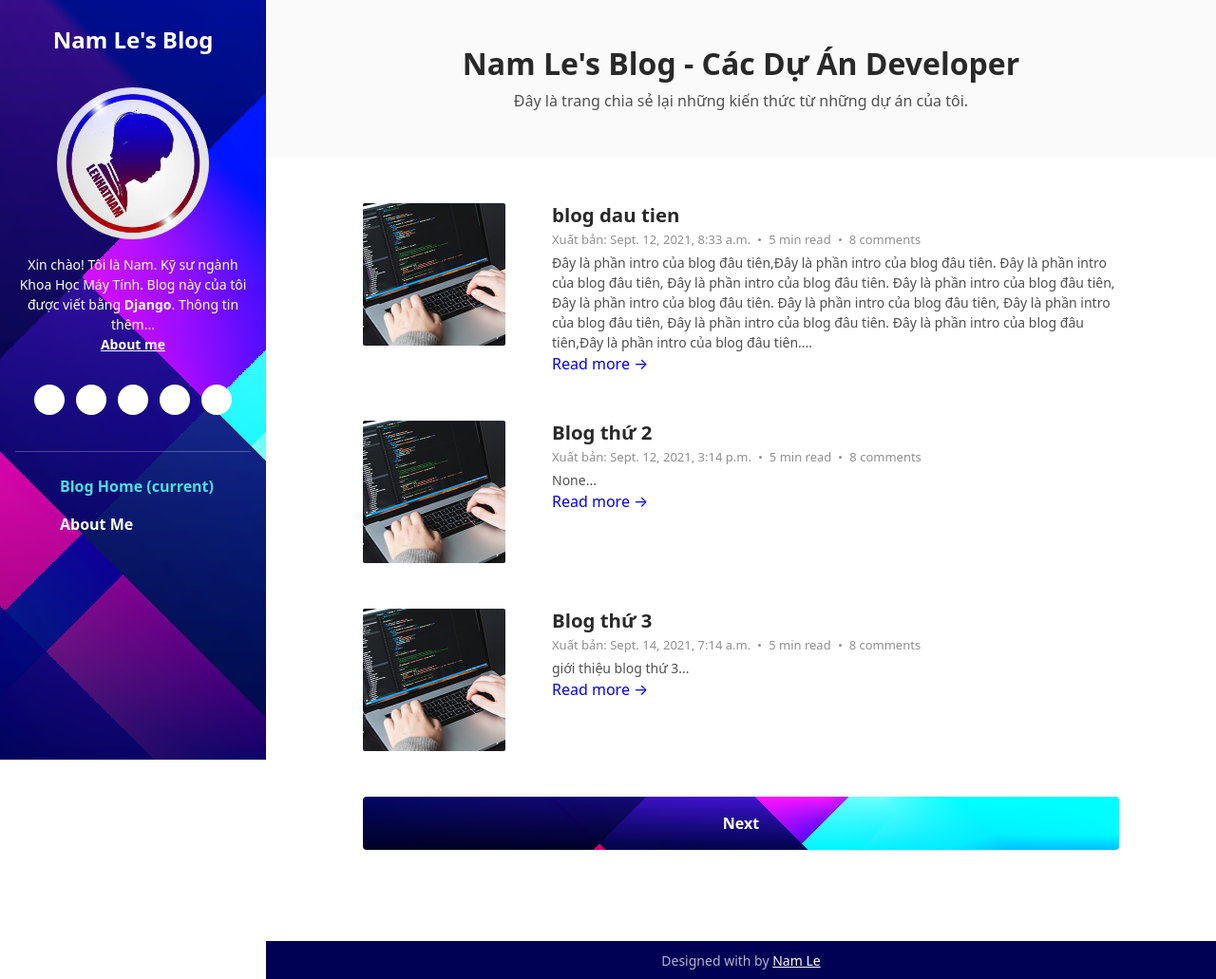
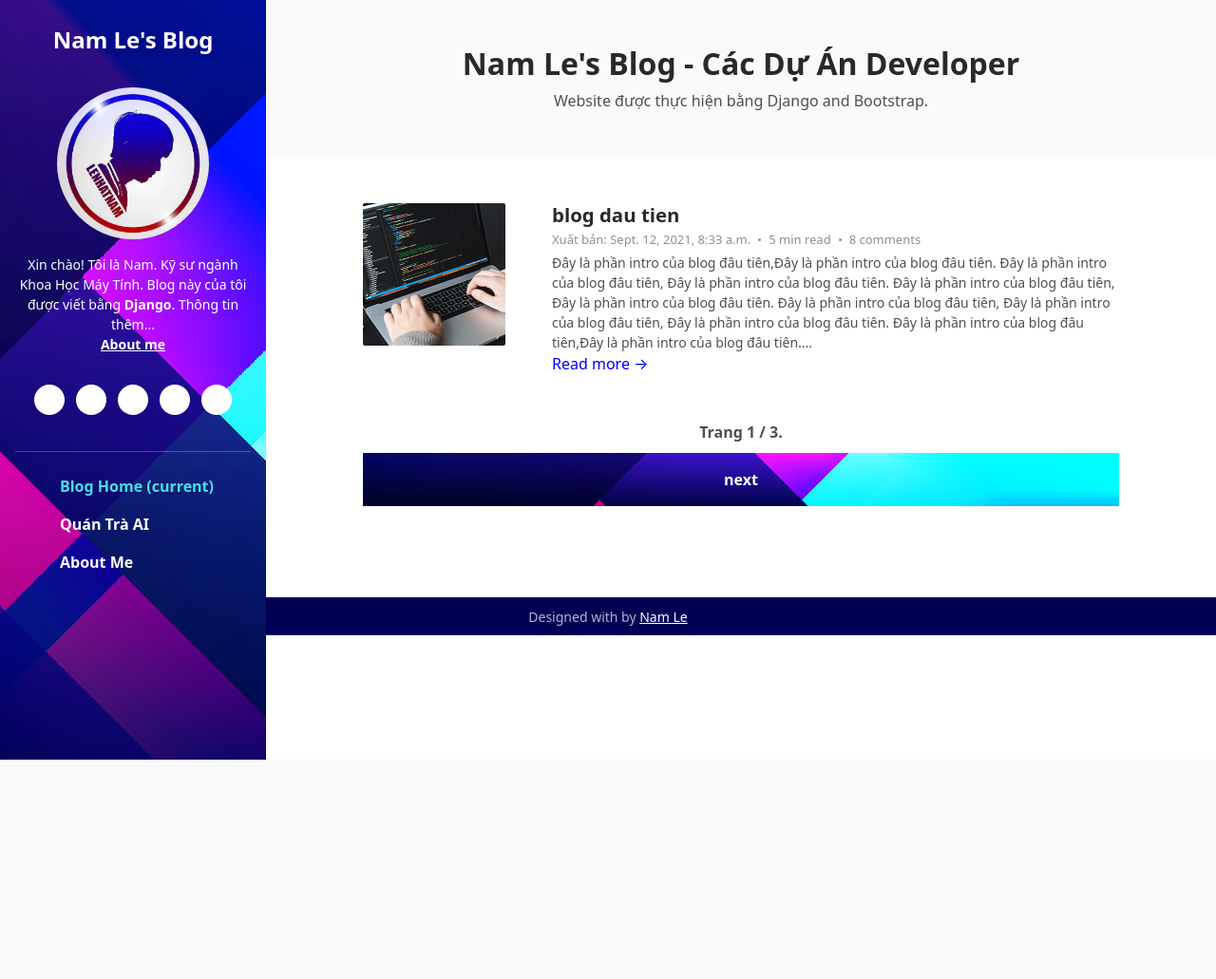
Before and after one commit to lehatnam82/Django1, a Django app: page / in a window 1280 px wide. Shown: the whole page at 95% size. After the commit the page ends 800 px from the top, so only its background shows below. Run offline with Django 3.2, Linux system fonts and the light colour scheme; data comes from the database, SQL or seed files in the repository; some libraries are stand-ins or nearby versions.

Commit message:
custom 1

```diff
--- a/home/static/home/css/custom-1.css
+++ b/home/static/home/css/custom-1.css
@@ -7,3 +7,5 @@ a {color: #0000FF;}
 .theme-bg-dark {background: #000055 !important;}
 .header .nav-item .nav-link.active {color:#48E0E4 !important;}
 .header .nav-item .nav-link{color: white !important;}
+div.show-trang {margin-top: 3rem !important; margin-bottom: 10px; text-align: center;}
+.my-5 {margin-top: 0px !important;}
--- a/home/templates/home/fooder.html
+++ b/home/templates/home/fooder.html
@@ -1,6 +1,4 @@
 <footer class="footer text-center py-2 theme-bg-dark">
-
     <!--/* This template is free as long as you keep the footer attribution link. If you'd like to use the template without the attribution link, you can buy the commercial license via our website: themes.3rdwavemedia.com Thank you for your support. :) */-->
-    <small class="copyright">Designed with <i class="fas fa-heart" style="color: #fb866a;"></i> by <a href="https://themes.3rdwavemedia.com" target="_blank"> Nam Le</a></small>
-
+    <small class="copyright">Designed with <i class="fas fa-heart" style="color: #fb866a;"></i> by <a href="#"> Nam Le</a></small>
 </footer>
--- a/home/templates/home/index.html
+++ b/home/templates/home/index.html
@@ -8,9 +8,6 @@
 {% block cssBlock %}
 <link id="theme-style" rel="stylesheet" href="{% static 'home/css/theme-1.css' %}">
 <link id="theme-style" rel="stylesheet" href="{% static 'home/css/custom-1.css' %}">
-<style>
-
-</style>
 
 {% endblock %}
 
@@ -21,7 +18,7 @@
 	<section class="cta-section theme-bg-light py-5">
 		<div class="container text-center single-col-max-width">
 			<h1 class="heading">Nam Le's Blog - Các Dự Án Developer</h1>
-			<div class="intro">Đây là trang chia sẻ lại những kiến thức từ những dự án của tôi.</div>
+			<div class="intro">Website được thực hiện bằng Django and Bootstrap.</div>
 		</div><!--//container-->
 	</section>
 
@@ -42,11 +39,19 @@
                     </div><!--//row-->
                 </div><!--//item-->
             {% endfor %}
-
-			<nav class="blog-nav nav nav-justified my-5">
-			  <a class="nav-link-prev nav-item nav-link d-none rounded-left" href="#">Previous<i class="arrow-prev fas fa-long-arrow-alt-left"></i></a>
-			  <a class="nav-link-next nav-item nav-link rounded" href="#">Next<i class="arrow-next fas fa-long-arrow-alt-right"></i></a>
-			</nav>
+				<div class = "show-trang"><strong>
+					Trang {{ listBlog.number }} / {{ listBlog.paginator.num_pages }}.
+				</strong>
+				</div>
+				<nav class="blog-nav nav nav-justified my-5">
+					{% if listBlog.has_previous %}
+						<a class="nav-link-prev nav-item nav-link rounded-left" href="?page={{ listBlog.previous_page_number }}">previous<i class="arrow-prev fas fa-long-arrow-alt-left"></i></a>
+					{% endif %}
+					{% if listBlog.has_next %}
+						<a class="nav-link-next nav-item nav-link rounded-right" href="?page={{ listBlog.next_page_number }}">next<i class="arrow-next fas fa-long-arrow-alt-right"></i></a>
+					{% endif %}
+				</nav>
+			</div>
 
 		</div>
 	</section>
--- a/home/templates/home/navbar.html
+++ b/home/templates/home/navbar.html
@@ -14,21 +14,24 @@
 
                 <div class="bio mb-3">Xin chào! Tôi là Nam. Kỹ sư ngành Khoa Học Máy Tính. Blog này của tôi được viết bằng <strong>Django</strong>. Thông tin thêm...<br><a href="#"><strong>About me</strong></a></div><!--//bio-->
                 <ul class="social-list list-inline py-3 mx-auto">
-                    <li class="list-inline-item"><a href="#"><i class="fab fa-twitter fa-fw"></i></a></li>
-                    <li class="list-inline-item"><a href="#"><i class="fab fa-linkedin-in fa-fw"></i></a></li>
-                    <li class="list-inline-item"><a href="#"><i class="fab fa-github-alt fa-fw"></i></a></li>
-                    <li class="list-inline-item"><a href="#"><i class="fab fa-stack-overflow fa-fw"></i></a></li>
-                    <li class="list-inline-item"><a href="#"><i class="fab fa-codepen fa-fw"></i></a></li>
+                    <li class="list-inline-item"><a href="https://www.facebook.com/NamLNN/"><i class="fab fa-facebook fa-fw"></i></a></li>
+                    <li class="list-inline-item"><a href="https://www.youtube.com/c/QuánTràAI"><i class="fab fa-youtube fa-fw"></i></a></li>
+                    <li class="list-inline-item"><a href="https://github.com/lehatnam82"><i class="fab fa-github-alt fa-fw"></i></a></li>
+                    <li class="list-inline-item"><a href="https://quantraai.com/"><i class="fab fa-wordpress fa-fw"></i></a></li>
+                    <li class="list-inline-item"><a href="https://stackoverflow.com/users/16916452/"><i class="fab fa-stack-overflow fa-fw"></i></a></li>
                 </ul><!--//social-list-->
                 <hr>
             </div><!--//profile-section-->
 
             <ul class="navbar-nav flex-column text-start">
                 <li class="nav-item">
-                    <a class="nav-link active" href="index.html"><i class="fas fa-home fa-fw me-2"></i>Blog Home <span class="sr-only">(current)</span></a>
+                    <a class="nav-link active" href="{% url 'home:home' %}"><i class="fas fa-home fa-fw me-2"></i>Blog Home <span class="sr-only">(current)</span></a>
                 </li>
                 <li class="nav-item">
-                    <a class="nav-link" href="about.html"><i class="fas fa-user fa-fw me-2"></i>About Me</a>
+                    <a class="nav-link" href="https://quantraai.com/"><i class="fab fa-wordpress fa-fw me-2"></i>Quán  Trà AI</a>
+                </li>
+                <li class="nav-item">
+                    <a class="nav-link" href="#"><i class="fas fa-user fa-fw me-2"></i>About Me</a>
                 </li>
             </ul>
         </div>
--- a/home/views.py
+++ b/home/views.py
@@ -1,6 +1,13 @@
 from django.shortcuts import render
 from django.http import HttpResponse
 from blog.models import modelBlog
+from django.core.paginator import Paginator
+
+
+
 def index(request):
     listBlog = modelBlog.objects.all()
-    return render(request,"home/index.html",{"listBlog":listBlog})
+    paginator = Paginator(listBlog, 1)
+    page_number = request.GET.get('page')
+    page_obj = paginator.get_page(page_number)
+    return render(request,"home/index.html",{"listBlog":page_obj})
```
